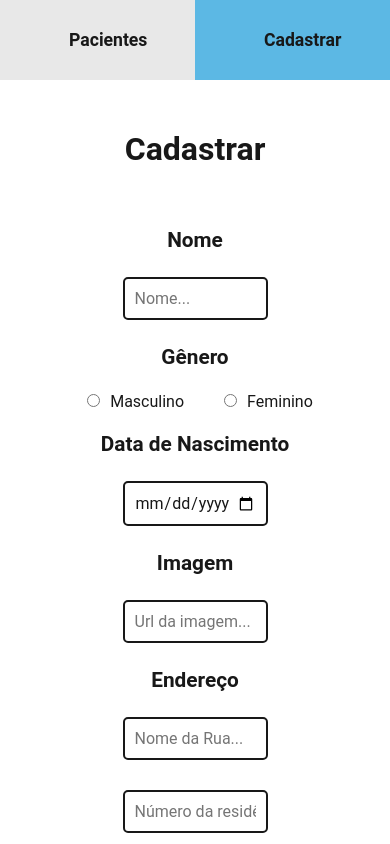
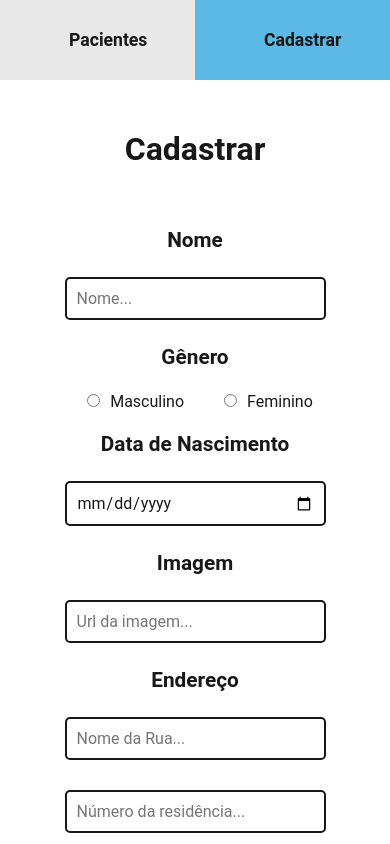
Before and after one commit to BrunoRisso58/PhysioManagement, a Vue app: page /cadastrar in a window 390 px wide. Shown: the top 844 px of the page. Built offline with nearby package versions, Linux system fonts and the light colour scheme.

Commit message:
Adicionando responsividade

```diff
--- a/src/components/FormCadastro.vue
+++ b/src/components/FormCadastro.vue
@@ -166,4 +166,25 @@ export default {
         top: 20px;
         right: 20px;
     }
+
+    /* responsividade */
+
+    @media screen and (max-width: 860px) {
+        .input {
+            width: 75%;
+        }
+    }
+
+    @media screen and (max-width: 500px) {
+        .input {
+            width: 90%;
+        }
+    }
+
+    @media screen and (max-width: 340px) {
+        .input {
+            width: 100%;
+        }
+    }
+
 </style>
--- a/src/components/PerfilPaciente.vue
+++ b/src/components/PerfilPaciente.vue
@@ -91,4 +91,14 @@ export default {
     .credits {
         font-size: 12px
     }
+
+    @media screen and (max-width: 650px) {
+
+        .img {
+            width: 192px
+        }
+        .info {
+            text-align: center;
+        }
+    }
 </style>
```
